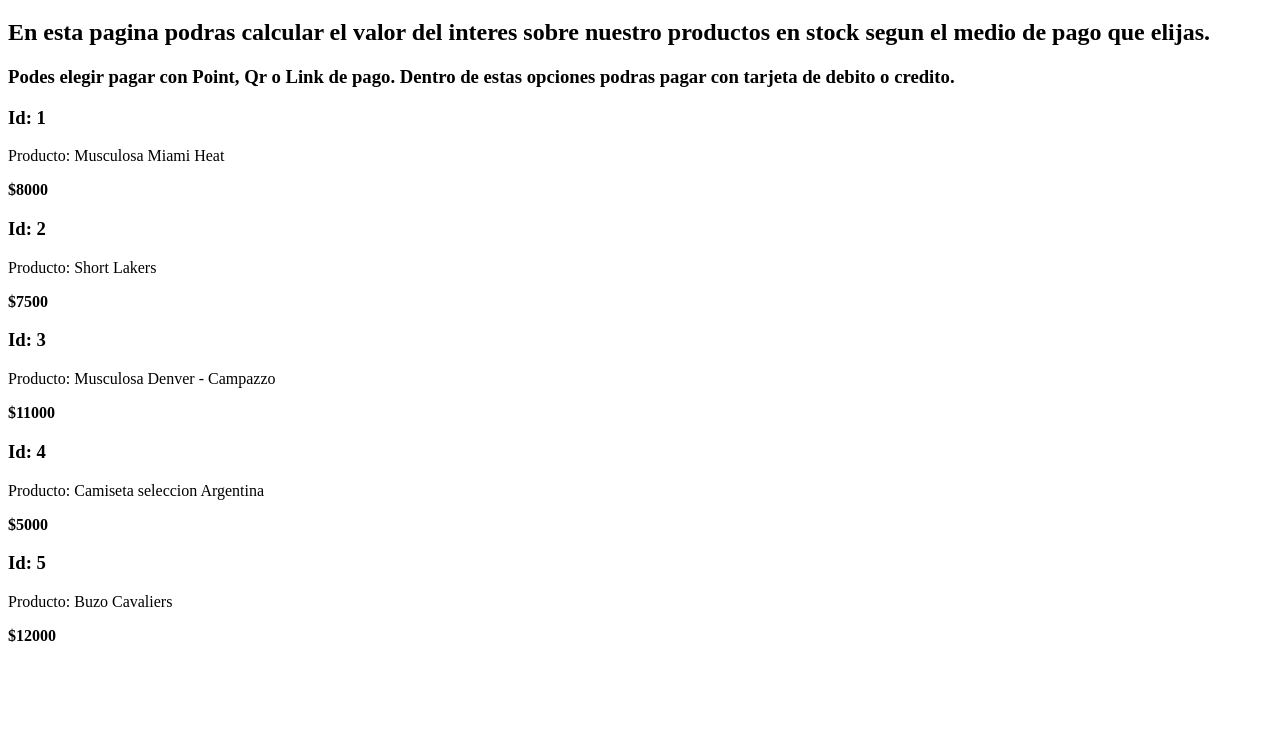
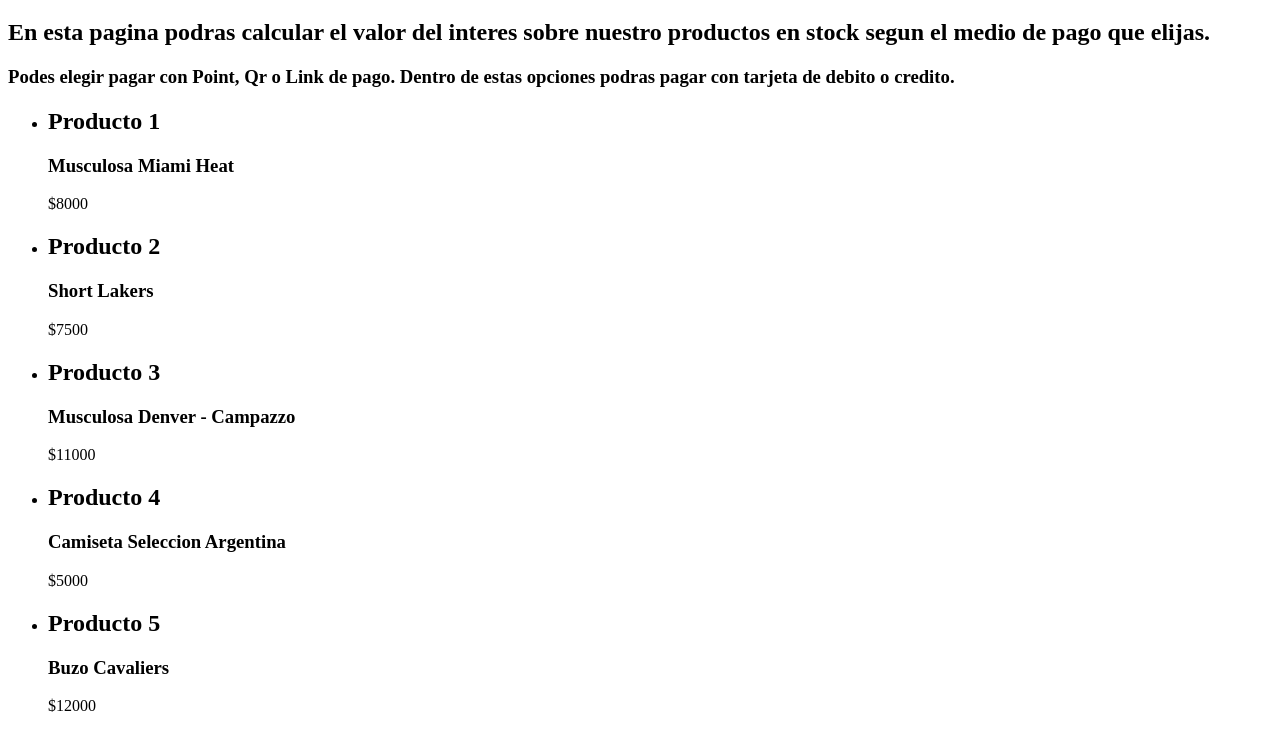
Before and after one commit to pasettidino/porcentajesmp, a plain HTML site: page index.html in a window 1280 px wide. Shown: the part 61-800 px from the top of the page. Drawn offline with Linux system fonts and the light colour scheme.

Commit message:
Codigo de porcentajes sin prompt

```diff
--- a/index.html
+++ b/index.html
@@ -13,6 +13,34 @@
     <h2>En esta pagina podras calcular el valor del interes sobre nuestro productos en stock segun el medio de pago que elijas.</h2>
     <h3>Podes elegir pagar con Point, Qr o Link de pago. Dentro de estas opciones podras pagar con tarjeta de debito o credito.</h3>
 
+    <ul>
+        <li>
+            <h2>Producto 1</h2>
+            <h3>Musculosa Miami Heat</h3>
+            <p>$8000</p>
+        </li>
+        <li>
+            <h2>Producto 2</h2>
+            <h3>Short Lakers</h3>
+            <p>$7500</p>
+        </li>
+        <li>
+            <h2>Producto 3</h2>
+            <h3>Musculosa Denver - Campazzo</h3>
+            <p>$11000</p>
+        </li>
+        <li>
+            <h2>Producto 4</h2>
+            <h3>Camiseta Seleccion Argentina</h3>
+            <p>$5000</p>
+        </li>
+        <li>
+            <h2>Producto 5</h2>
+            <h3>Buzo Cavaliers</h3>
+            <p>$12000</p>
+        </li>
+    </ul>
+
     <div id="contenedor"></div>
 
 
--- a/porcentajes.js
+++ b/porcentajes.js
@@ -41,7 +41,6 @@ class Producto {
     }
 }
 
-let contenedor = document.getElementById("contenedor");
 let productos = [];
 productos.push(new Producto(productos.length + 1, "Musculosa Miami Heat", 8000));
 productos.push(new Producto(productos.length + 1, "Short Lakers", 7500));
@@ -53,23 +52,7 @@ console.log(productos);
 let preciosConInteres = productos.map(producto => {
     return {
         nombre: producto.nombre,
-        precio: producto.precio + (porcentaje(producto.precio, "qr", "debito"))
+        precio: producto.precio + (porcentaje(producto.precio, "point", "debito"))
     };
 })
-
 console.log(preciosConInteres);
-
-productos.forEach(producto => {
-    let item = document.createElement("div");
-    item.innerHTML =  `
-    <h3>Id: ${producto.id}</h3>
-    <p>Producto: ${producto.nombre}</p>
-    <b>$${producto.precio}</b>
-    `;
-    contenedor.append(item);
-})
-
-/* let num1 = parseInt(prompt("Ingrese el precio del producto que eligio"));
-let metododepago = parseInt(prompt("Ingrese el metodo de pago que utilizara"));
-let tipo = parseInt(prompt("Ingrese el tipo de tarjeta que utilizara"));
-alert(preciosConInteres); */
```
